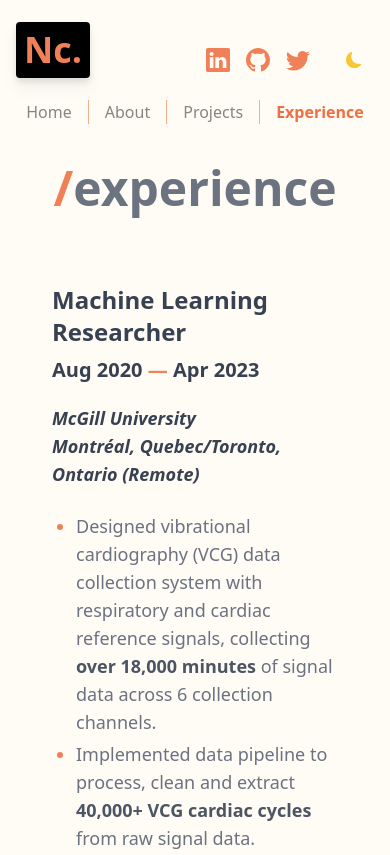
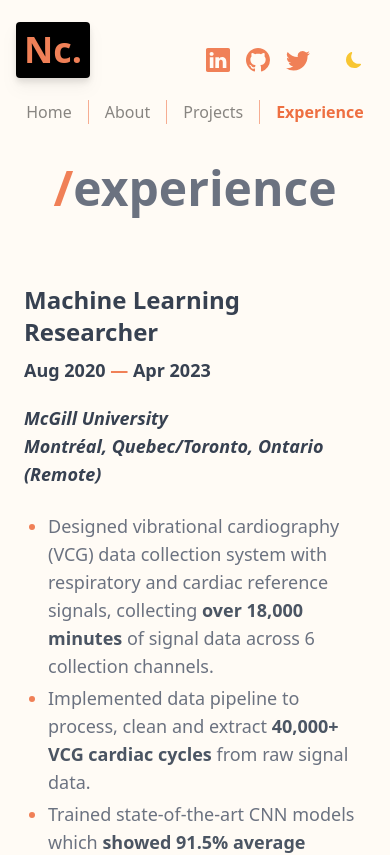
Before and after one commit to nathanclairmonte/percy-v2, a Next.js app: page /experience in a window 390 px wide. Shown: the top 855 px of the page. Built offline with nearby package versions, Linux system fonts and the light colour scheme.

Commit message:
changed padding on mobile screen sizes

```diff
--- a/src/components/AboutMeBlurb.js
+++ b/src/components/AboutMeBlurb.js
@@ -3,11 +3,12 @@ import { BsArrow90DegUp } from "react-icons/bs";
 
 const AboutMeBlurb = () => {
     return (
-        <div className="mx-auto flex max-w-6xl flex-col items-center justify-between px-8 py-10 md:flex-row md:py-20">
+        <div className="mx-auto flex max-w-6xl flex-col items-center justify-between px-5 py-10 sm:px-8 md:flex-row md:py-20">
             <div className="mb-10 md:hidden">
                 <Image src="/me.jpeg" width={128} height={128} className="rounded-full" />
             </div>
-            <div className="w-full text-lg text-gray-800 dark:text-gray-300 md:w-1/2">
+            {/* <div className="w-full text-lg text-gray-800 dark:text-gray-300 md:w-1/2"> */}
+            <div className="w-full text-lg text-gray-500 dark:text-zinc-400 md:w-1/2">
                 Hello! My name is{" "}
                 <div className="inline-block rounded-md py-1 duration-300 hover:translate-x-2 hover:-rotate-3 hover:scale-110 hover:bg-[#f08057] hover:px-2  hover:text-black">
                     Nathan
--- a/src/components/ExperienceCard.js
+++ b/src/components/ExperienceCard.js
@@ -19,7 +19,7 @@ const ExperienceCard = ({ experience }) => {
                 <h1>{experience.title}</h1>
 
                 {/* duration */}
-                <h1 className="flex-shrink-0 text-xl">
+                <h1 className="flex-shrink-0 text-lg md:text-xl">
                     {experience.duration.start} <span className="text-[#f08057]">—</span>{" "}
                     {experience.duration.end}
                 </h1>
--- a/src/components/ExperienceList.js
+++ b/src/components/ExperienceList.js
@@ -3,7 +3,7 @@ import { ExperienceCard } from "@/components/list";
 
 const ExperienceList = () => {
     return (
-        <div className="mx-auto mt-10 max-w-6xl px-7">
+        <div className="mx-auto mt-10 max-w-6xl sm:px-7">
             <div className="flex flex-col gap-4">
                 {experienceData && experienceData.map((exp) => <ExperienceCard experience={exp} />)}
             </div>
--- a/src/components/ProjectsList.js
+++ b/src/components/ProjectsList.js
@@ -3,7 +3,7 @@ import { ProjectCard } from "@/components/list";
 
 const ProjectsList = () => {
     return (
-        <div className="mx-auto mt-10 max-w-6xl px-7">
+        <div className="mx-auto mt-10 max-w-6xl sm:px-7">
             {/* <div className="grid grid-cols-1 gap-8 px-10 sm:grid-cols-2 md:grid-cols-3 lg:mt-20 lg:grid-cols-4"> */}
             {/* <div className="grid grid-cols-1 gap-8 sm:grid-cols-2 md:grid-cols-3 lg:grid-cols-4"> */}
             <div className="grid grid-cols-1 gap-8 lg:grid-cols-2 lg:gap-2">
```
